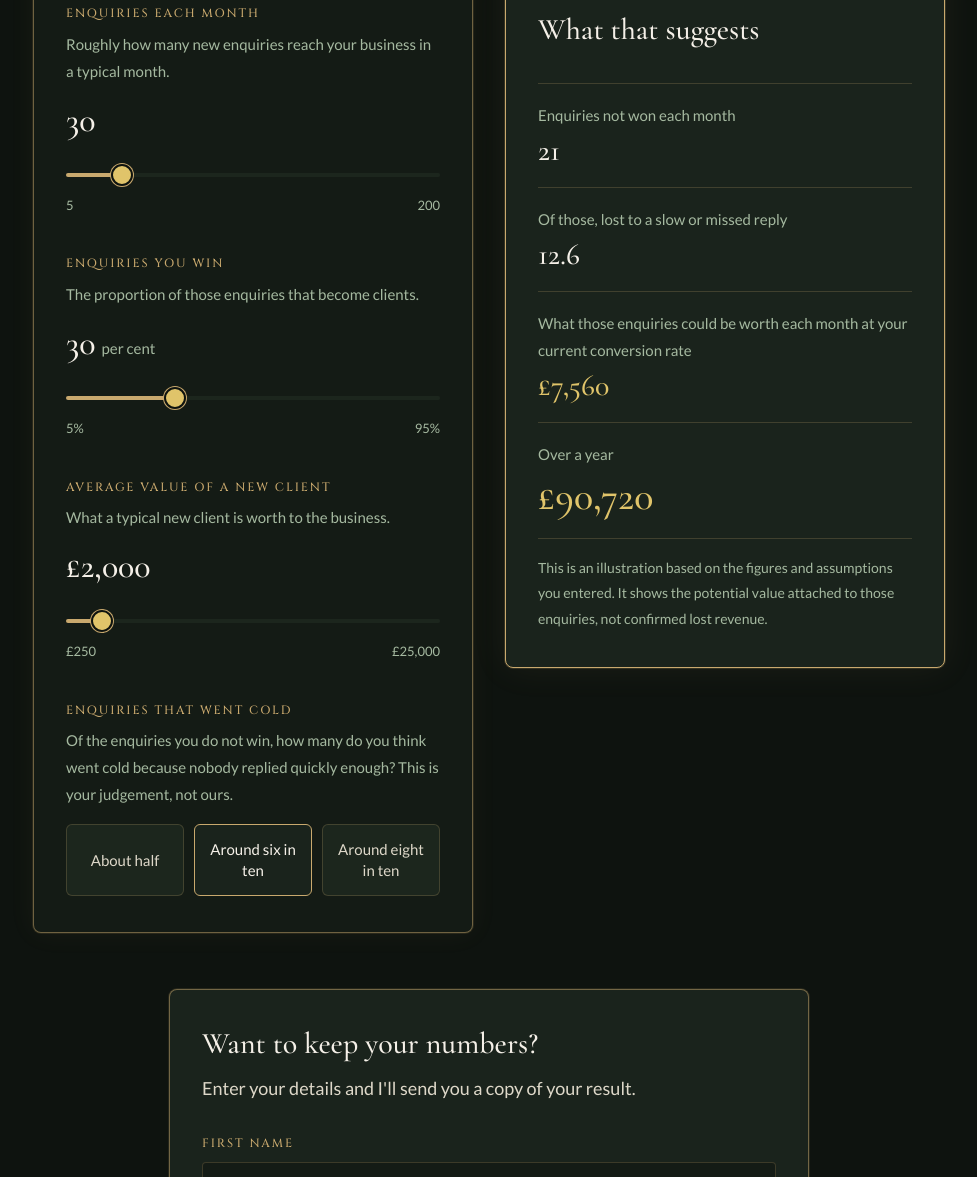
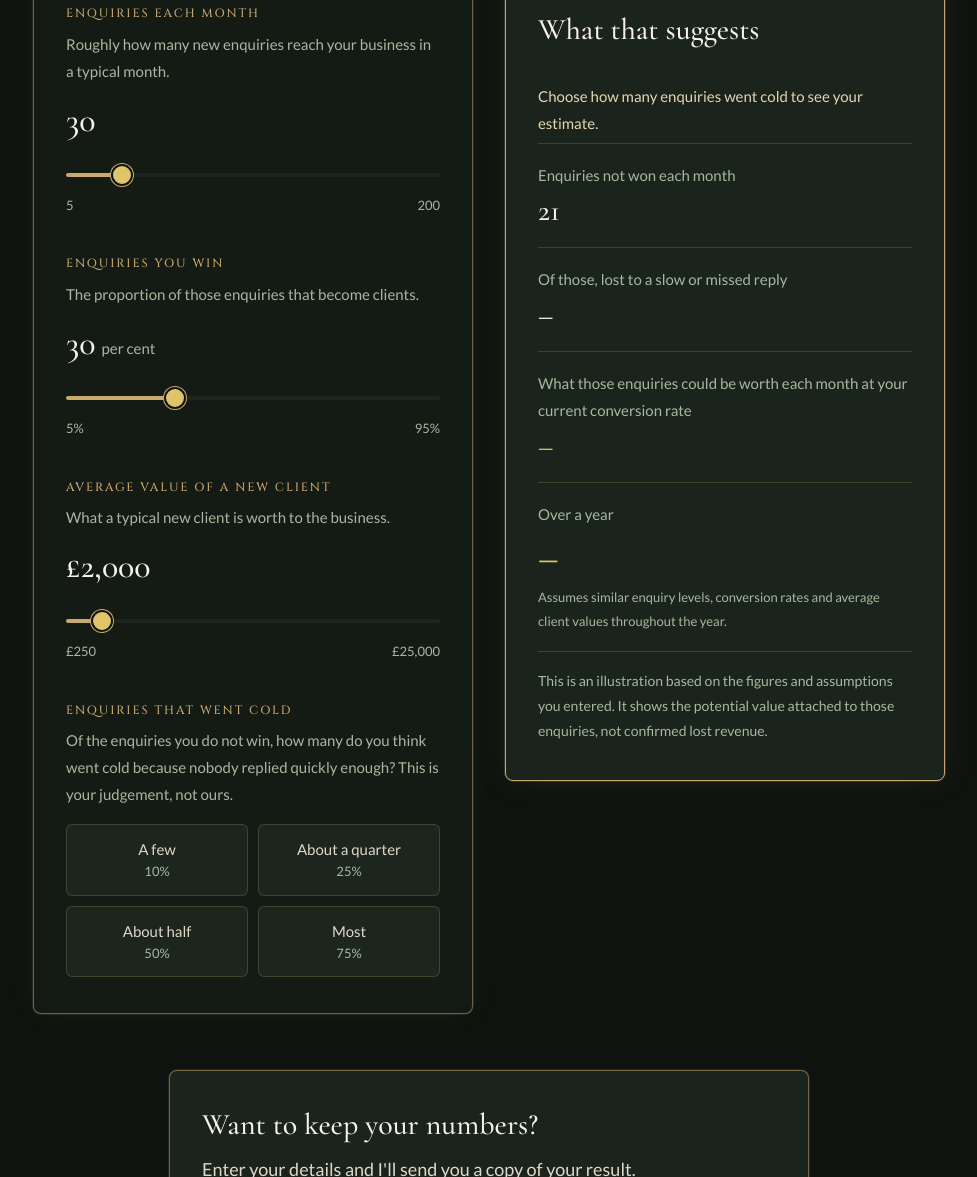
Before and after one commit to Llywelyn64/medraf-digital-website, a plain HTML site: page calculator.html in a window 1280 px wide. Shown: the part 607-1784 px from the top of the page, without its empty margins (151-1128 px from the left). Drawn offline with Linux system fonts and the light colour scheme.

Commit message:
Add files via upload

```diff
--- a/calculator.html
+++ b/calculator.html
@@ -224,12 +224,15 @@ input[type=range]::-moz-range-thumb{
 /* share options */
 .share-options{
   display:grid;
-  grid-template-columns:repeat(3,1fr);
+  grid-template-columns:repeat(2,1fr);
   gap:10px;
 }
-@media(max-width:440px){
+@media(max-width:340px){
   .share-options{grid-template-columns:1fr}
 }
+.share-btn .share-pc{display:block;font-size:13px;color:var(--sage);margin-top:2px}
+.share-btn[aria-pressed="true"] .share-pc{color:var(--gold-pale)}
+.share-btn:focus-visible{outline:2px solid var(--gold-light);outline-offset:2px}
 .share-btn{
   font-family:'Lato',sans-serif;
   font-size:15px;
@@ -290,6 +293,16 @@ input[type=range]::-moz-range-thumb{
   font-size:14px;
   color:var(--sage);
   margin-top:16px;
+}
+.annual-note{
+  font-size:13px;
+  color:var(--sage);
+  margin-top:6px;
+}
+.pending-note{
+  font-size:15px;
+  color:var(--gold-pale);
+  margin-bottom:6px;
 }
 
 /* ---------- actions ---------- */
@@ -539,9 +552,10 @@ footer .legal a{color:var(--sage)}
         <span class="field-label" id="shareLabel">Enquiries that went cold</span>
         <p class="field-hint">Of the enquiries you do not win, how many do you think went cold because nobody replied quickly enough? This is your judgement, not ours.</p>
         <div class="share-options" role="group" aria-labelledby="shareLabel">
-          <button type="button" class="share-btn" data-share="0.5" aria-pressed="false">About half</button>
-          <button type="button" class="share-btn" data-share="0.6" aria-pressed="true">Around six in ten</button>
-          <button type="button" class="share-btn" data-share="0.8" aria-pressed="false">Around eight in ten</button>
+          <button type="button" class="share-btn" data-share="0.1" aria-pressed="false">A few <span class="share-pc">10%</span></button>
+          <button type="button" class="share-btn" data-share="0.25" aria-pressed="false">About a quarter <span class="share-pc">25%</span></button>
+          <button type="button" class="share-btn" data-share="0.5" aria-pressed="false">About half <span class="share-pc">50%</span></button>
+          <button type="button" class="share-btn" data-share="0.75" aria-pressed="false">Most <span class="share-pc">75%</span></button>
         </div>
       </div>
 
@@ -550,6 +564,8 @@ footer .legal a{color:var(--sage)}
     <div class="results" aria-live="polite">
       <h2>What that suggests</h2>
 
+      <p class="pending-note" id="pendingNote">Choose how many enquiries went cold to see your estimate.</p>
+
       <div class="result-row">
         <p class="result-label">Enquiries not won each month</p>
         <p class="result-value" id="notWonOut">21</p>
@@ -557,17 +573,18 @@ footer .legal a{color:var(--sage)}
 
       <div class="result-row">
         <p class="result-label">Of those, lost to a slow or missed reply</p>
-        <p class="result-value" id="lostOut">12.6</p>
+        <p class="result-value" id="lostOut">&ndash;</p>
       </div>
 
       <div class="result-row loss">
         <p class="result-label">What those enquiries could be worth each month at your current conversion rate</p>
-        <p class="result-value" id="monthlyOut">£7,560</p>
+        <p class="result-value" id="monthlyOut">&ndash;</p>
       </div>
 
       <div class="result-row loss annual">
         <p class="result-label">Over a year</p>
-        <p class="result-value" id="annualOut">£90,720</p>
+        <p class="result-value" id="annualOut">&ndash;</p>
+        <p class="annual-note">Assumes similar enquiry levels, conversion rates and average client values throughout the year.</p>
       </div>
 
       <p class="estimate-note">This is an illustration based on the figures and assumptions you entered. It shows the potential value attached to those enquiries, not confirmed lost revenue.</p>
@@ -685,16 +702,18 @@ var enquiries = document.getElementById('enquiries');
 var conversion = document.getElementById('conversion');
 var clientValue = document.getElementById('clientValue');
 var shareButtons = document.querySelectorAll('.share-btn');
-var share = 0.6;
+var share = null; /* no option is chosen until the visitor picks one */
 
 var gbp = new Intl.NumberFormat('en-GB', {
   style: 'currency', currency: 'GBP', maximumFractionDigits: 0
 });
 
-/* Whole enquiries shown as whole numbers, otherwise one decimal place. */
+/* Enquiry counts are held to two decimal places and shown without
+   trailing zeros: 21, 2.1, 5.25. Two places are needed because the
+   quarter option can produce figures such as 5.25. */
+function round2(n){ return Math.round(n * 100) / 100; }
 function formatCount(n){
-  var oneDp = Math.round(n * 10) / 10;
-  return (oneDp % 1 === 0) ? String(oneDp) : oneDp.toFixed(1);
+  return String(round2(n));
 }
 
 function paintSlider(el){
@@ -707,19 +726,39 @@ function calculate(){
   var c = parseFloat(conversion.value) / 100;
   var v = parseFloat(clientValue.value);
 
-  var notWon = e * (1 - c);
-  /* The lost figure is held to one decimal place, and the money is
-     calculated from that same figure, so the numbers on screen always
-     multiply through exactly when a visitor checks them by hand. */
-  var lost = Math.round(notWon * share * 10) / 10;
-  var monthly = lost * c * v;
-  var annual = monthly * 12;
+  var notWon = round2(e * (1 - c));
 
   document.getElementById('enquiriesOut').textContent = e;
   document.getElementById('conversionOut').textContent = conversion.value;
   document.getElementById('clientValueOut').textContent = gbp.format(v);
+  document.getElementById('notWonOut').textContent = formatCount(notWon);
 
-  document.getElementById('notWonOut').textContent = formatCount(notWon);
+  paintSlider(enquiries);
+  paintSlider(conversion);
+  paintSlider(clientValue);
+
+  /* Until the visitor chooses how many enquiries went cold, no
+     money figure is shown and nothing can be sent. */
+  if (share === null){
+    document.getElementById('pendingNote').hidden = false;
+    document.getElementById('lostOut').textContent = '\u2013';
+    document.getElementById('monthlyOut').textContent = '\u2013';
+    document.getElementById('annualOut').textContent = '\u2013';
+    current = {};
+    return;
+  }
+  document.getElementById('pendingNote').hidden = true;
+
+  /* The lost figure is held to two decimal places, and the money is
+     calculated from that same figure, so the numbers on screen
+     multiply through when a visitor checks them by hand. */
+  var lost = round2(notWon * share);
+  /* Monthly is rounded to the nearest whole pound, and the annual
+     figure is that rounded monthly figure times 12, so the screen,
+     the payload and the email always agree. */
+  var monthly = Math.round(lost * c * v);
+  var annual = monthly * 12;
+
   document.getElementById('lostOut').textContent = formatCount(lost);
   document.getElementById('monthlyOut').textContent = gbp.format(monthly);
   document.getElementById('annualOut').textContent = gbp.format(annual);
@@ -741,10 +780,6 @@ function calculate(){
       potential_annual_value: gbp.format(annual)
     }
   };
-
-  paintSlider(enquiries);
-  paintSlider(conversion);
-  paintSlider(clientValue);
 }
 
 [enquiries, conversion, clientValue].forEach(function(el){
@@ -798,6 +833,13 @@ function sendNumbers(thenBook){
   if (submitting) return;
 
   note('');
+
+  if (share === null || current.potential_monthly_value === undefined){
+    note('Please choose how many enquiries went cold first, so there is a result to send.');
+    var firstShare = document.querySelector('.share-btn');
+    if (firstShare) firstShare.focus();
+    return;
+  }
 
   if (!firstNameEl.value.trim()){
     note('Please add your first name so I know who I am writing to.');
```
